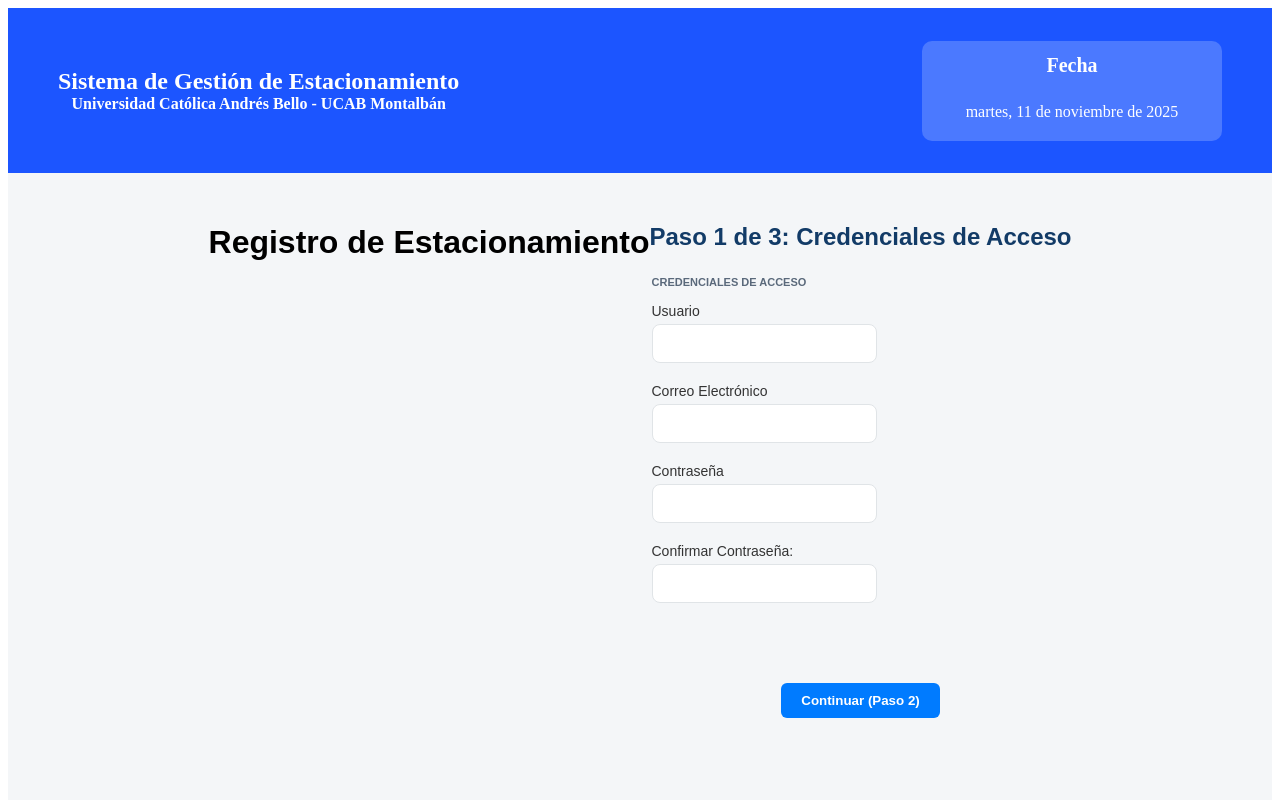
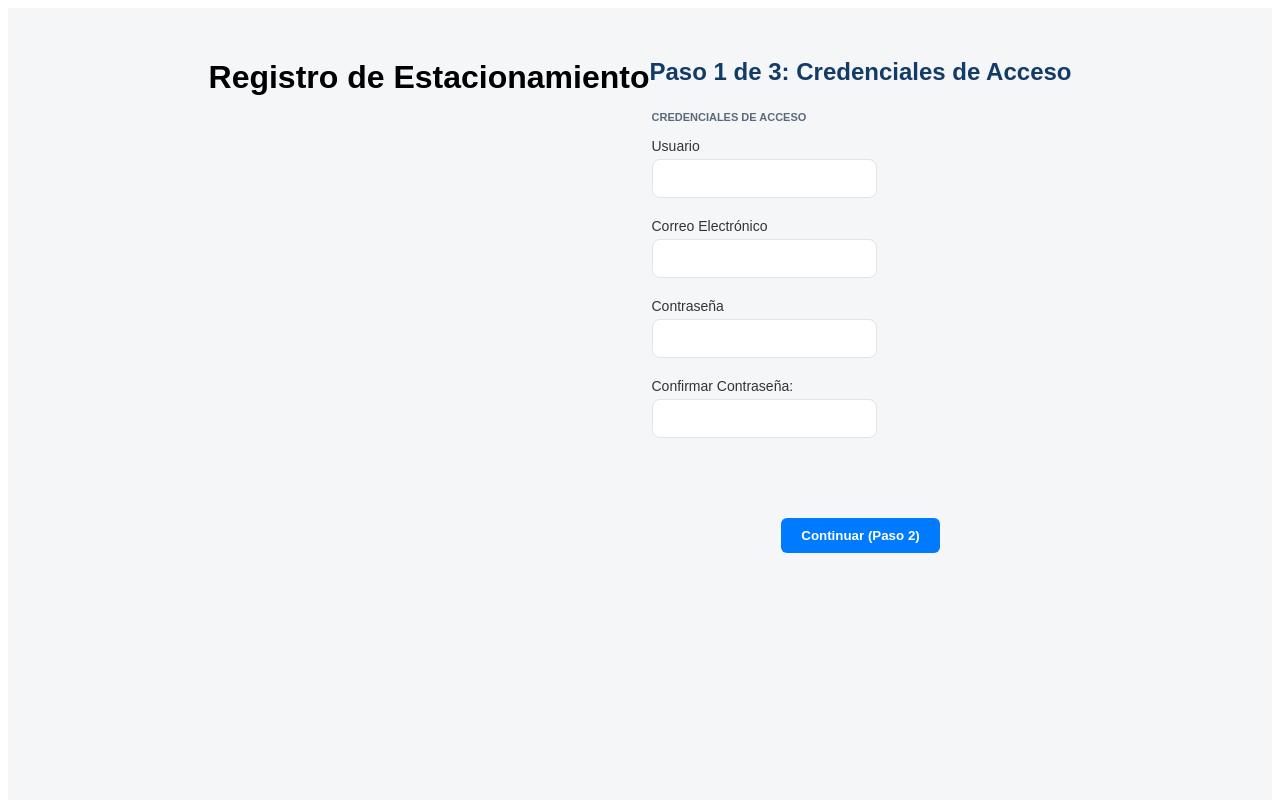
Before and after one commit to kathe2005/Proyecto-IS---UCAB---FullStack, an Angular app in the folder frontend/: page / in a window 1280 px wide. Shown: the top 800 px of the page. Built offline with nearby package versions, Linux system fonts and the light colour scheme.

Commit message:
Arreglo de intefaces Angular

```diff
--- a/frontend/src/app/app.component.css
+++ b/frontend/src/app/app.component.css
@@ -1,3 +1,7 @@
+body{
+  margin: 0;
+}
+
 .main-content {
   min-height: calc(100vh - 200px);
   padding: 20px 0;
--- a/frontend/src/app/app.component.ts
+++ b/frontend/src/app/app.component.ts
@@ -5,9 +5,8 @@ import { HeaderComponent } from './clientes/components/ocuparPuesto/header/heade
 @Component({
   selector: 'app-root',
   standalone: true,
-  imports: [RouterOutlet, HeaderComponent],
+  imports: [RouterOutlet],
   template: `
-    <app-header></app-header>
     <div class="main-content">
       <router-outlet></router-outlet>
     </div>
```
Also changed, not shown: frontend/src/app/clientes/service/cliente.service.ts (line endings or trailing spaces), 1 other file (tests, documents, lock files or other folders).
